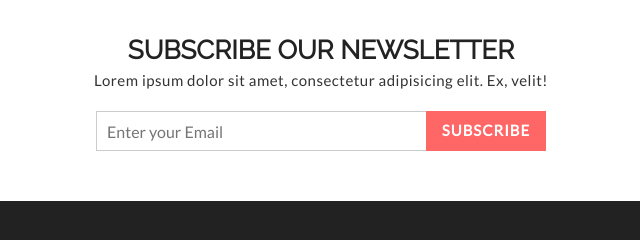
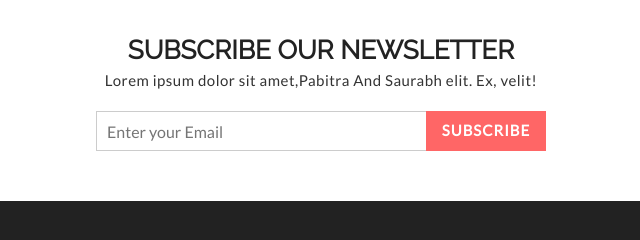
Before and after one commit to pabitrajana007/daily-shop, a plain HTML site: page index.html in a window 1280 px wide. Shown: the part 4501-4741 px from the top of the page, 319-959 px from the left. Drawn offline with nearby package versions, Linux system fonts and the light colour scheme.

Commit message:
Update index.html

```diff
--- a/index.html
+++ b/index.html
@@ -1825,7 +1825,7 @@
         <div class="col-md-12">
           <div class="aa-subscribe-area">
             <h3>Subscribe our newsletter </h3>
-            <p>Lorem ipsum dolor sit amet, consectetur adipisicing elit. Ex, velit!</p>
+            <p>Lorem ipsum dolor sit amet,Pabitra And Saurabh elit. Ex, velit!</p>
             <form action="" class="aa-subscribe-form">
               <input type="email" name="" id="" placeholder="Enter your Email">
               <input type="submit" value="Subscribe">
```
